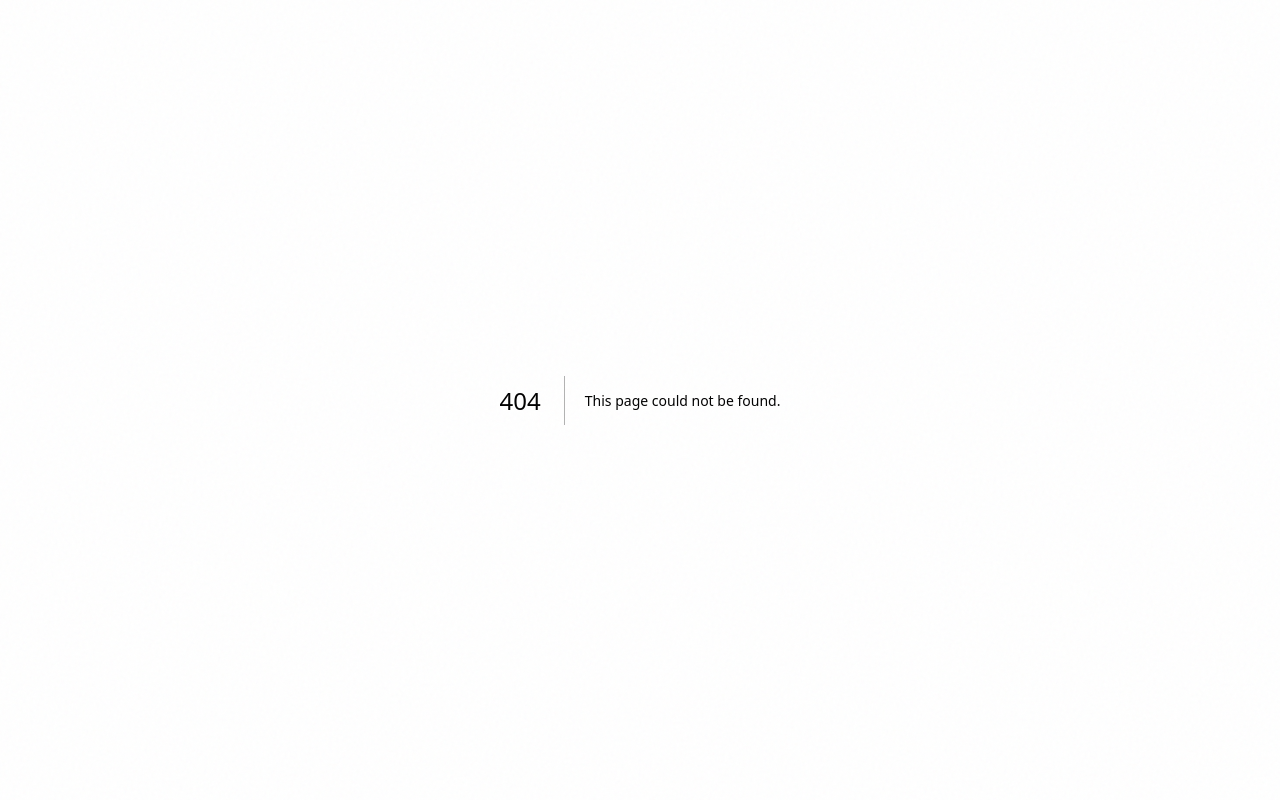
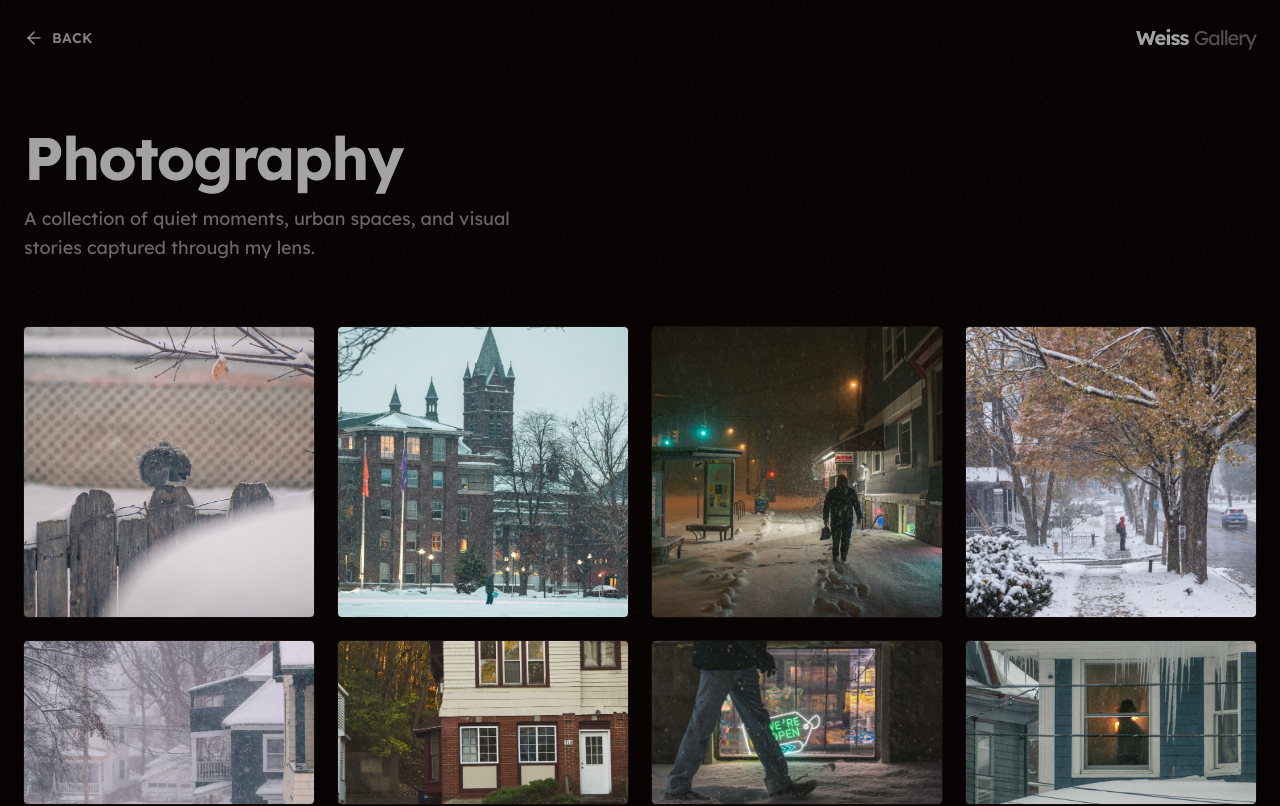
Before and after one commit to sahilbhagat30/Portfolio-Web-Site, a Next.js app: page /photography in a window 1280 px wide. Before the commit this address had no page. Shown: the top 806 px of the page. Built offline with nearby package versions, Linux system fonts and the light colour scheme.

Commit message:
feat: create dedicated photography gallery page based on felix weiss inspiration

```diff
--- /dev/null
+++ b/src/app/photography/PhotographyClient.tsx
@@ -0,0 +1,105 @@
+"use client";
+
+import { useState } from "react";
+import { motion, AnimatePresence } from "framer-motion";
+import { X, ZoomIn } from "lucide-react";
+import Image from "next/image";
+import { PhotoData } from "@/utils/getPhotos";
+
+export default function PhotographyClient({ photos }: { photos: PhotoData[] }) {
+  const [lightboxSrc, setLightboxSrc] = useState<string | null>(null);
+  const [lightboxAlt, setLightboxAlt] = useState("");
+
+  return (
+    <>
+      <section className="px-6 pb-32 max-w-7xl mx-auto">
+        <motion.div
+          initial={{ opacity: 0 }}
+          animate={{ opacity: 1 }}
+          transition={{ duration: 1, delay: 0.2 }}
+          className="columns-1 sm:columns-2 md:columns-3 lg:columns-4 gap-6 space-y-6"
+        >
+          {photos.map((photo, i) => (
+            <motion.div
+              key={i}
+              initial={{ opacity: 0, y: 20 }}
+              whileInView={{ opacity: 1, y: 0 }}
+              viewport={{ once: true, margin: "0px 0px -50px 0px" }}
+              transition={{ duration: 0.5, delay: (i % 4) * 0.1 }}
+              className="relative overflow-hidden group cursor-pointer rounded-sm"
+              style={{ background: "rgba(255,255,255,0.02)", outline: "1px solid rgba(255,255,255,0.05)" }}
+              onClick={() => {
+                setLightboxSrc(photo.src);
+                setLightboxAlt(photo.alt);
+              }}
+            >
+              <div
+                className="relative w-full overflow-hidden"
+                style={{ aspectRatio: photo.span === 'tall' ? '3/4' : photo.span === 'wide' ? '16/9' : '1/1' }}
+              >
+                <Image
+                  src={photo.src}
+                  alt={photo.alt}
+                  fill
+                  sizes="(max-width: 640px) 100vw, (max-width: 768px) 50vw, (max-width: 1024px) 33vw, 25vw"
+                  className="object-cover transition-all duration-700 ease-out group-hover:scale-105 group-hover:brightness-110"
+                  quality={85}
+                />
+              </div>
+              <div className="absolute inset-0 flex flex-col items-center justify-center opacity-0 group-hover:opacity-100 transition-opacity duration-300 z-10 pointer-events-none bg-black/20">
+                <ZoomIn size={32} className="text-white drop-shadow-lg" />
+              </div>
+            </motion.div>
+          ))}
+        </motion.div>
+      </section>
+
+      {/* Lightbox */}
+      <AnimatePresence>
+        {lightboxSrc && (
+          <motion.div
+            initial={{ opacity: 0 }}
+            animate={{ opacity: 1 }}
+            exit={{ opacity: 0 }}
+            transition={{ duration: 0.25 }}
+            className="fixed inset-0 z-[100] bg-[#060000]/95 backdrop-blur-sm flex items-center justify-center p-4 md:p-8"
+            onClick={() => setLightboxSrc(null)}
+          >
+            <motion.button
+              initial={{ opacity: 0, scale: 0.8 }}
+              animate={{ opacity: 1, scale: 1 }}
+              className="absolute top-6 right-6 z-50 text-white/50 hover:text-white transition-colors bg-white/10 p-2 rounded-full backdrop-blur-md"
+              onClick={() => setLightboxSrc(null)}
+              aria-label="Close lightbox"
+            >
+              <X size={24} />
+            </motion.button>
+
+            <motion.div
+              initial={{ opacity: 0, scale: 0.95 }}
+              animate={{ opacity: 1, scale: 1 }}
+              exit={{ opacity: 0, scale: 0.95 }}
+              transition={{ duration: 0.3, ease: [0.22, 1, 0.36, 1] }}
+              className="relative w-full max-w-6xl max-h-[90vh] flex flex-col items-center"
+              onClick={(e) => e.stopPropagation()}
+            >
+              <div className="relative w-full h-[85vh]">
+                <Image
+                  src={lightboxSrc}
+                  alt={lightboxAlt}
+                  fill
+                  className="object-contain drop-shadow-2xl"
+                  sizes="100vw"
+                  quality={100}
+                />
+              </div>
+              {lightboxAlt && (
+                <p className="mt-4 text-white/40 text-sm tracking-wide">{lightboxAlt}</p>
+              )}
+            </motion.div>
+          </motion.div>
+        )}
+      </AnimatePresence>
+    </>
+  );
+}
--- /dev/null
+++ b/src/app/photography/page.tsx
@@ -0,0 +1,41 @@
+import { ArrowLeft } from "lucide-react";
+import Link from "next/link";
+import { getPhotos } from "@/utils/getPhotos";
+import PhotographyClient from "./PhotographyClient";
+
+export default function PhotographyPage() {
+  const photos = getPhotos();
+
+  return (
+    <main className="min-h-screen bg-[var(--background)] text-[var(--foreground)] selection:bg-white/20 selection:text-white">
+      {/* Navbar */}
+      <nav className="fixed top-0 left-0 w-full z-50 px-6 py-6 flex items-center justify-between pointer-events-none">
+        <div className="max-w-7xl mx-auto w-full flex items-center justify-between pointer-events-auto">
+          <Link href="/#photography" className="group flex items-center gap-2 text-white/50 hover:text-white transition-colors">
+            <ArrowLeft size={20} className="group-hover:-translate-x-1 transition-transform" />
+            <span className="text-sm font-semibold tracking-wide uppercase">Back</span>
+          </Link>
+          <div className="font-bold tracking-tighter text-xl">
+            Weiss <span className="text-white/30 font-normal">Gallery</span>
+          </div>
+        </div>
+      </nav>
+
+      {/* Header */}
+      <section className="pt-32 pb-16 px-6 max-w-7xl mx-auto">
+        <h1
+          className="text-4xl md:text-6xl font-bold tracking-tight mb-4"
+          style={{ letterSpacing: "-0.03em" }}
+        >
+          Photography
+        </h1>
+        <p className="text-white/40 max-w-lg text-lg leading-relaxed">
+          A collection of quiet moments, urban spaces, and visual stories captured through my lens.
+        </p>
+      </section>
+
+      {/* Interactive Gallery Component */}
+      <PhotographyClient photos={photos} />
+    </main>
+  );
+}
--- a/src/components/Photography.tsx
+++ b/src/components/Photography.tsx
@@ -1,10 +1,9 @@
 "use client";
 
-import { useState } from "react";
-import { motion, AnimatePresence } from "framer-motion";
-import { X, ZoomIn } from "lucide-react";
+import { motion } from "framer-motion";
+import { ArrowRight, ZoomIn } from "lucide-react";
 import Image from "next/image";
-
+import Link from "next/link";
 import { PhotoData } from "@/utils/getPhotos";
 
 export default function Photography({
@@ -12,10 +11,6 @@ export default function Photography({
 }: {
   initialPhotos?: PhotoData[];
 }) {
-  const [lightboxSrc, setLightboxSrc] = useState<string | null>(null);
-  const [lightboxAlt, setLightboxAlt] = useState("");
-
-  // Use all photos in a single row
   const row = initialPhotos;
 
   return (
@@ -78,6 +73,9 @@ export default function Photography({
               When I&apos;m not pushing pixels or writing code, you can find me exploring the world, chasing experiences, and capturing moments through my lens.
             </p>
           </div>
+          <Link href="/photography" className="shrink-0 mt-4 md:mt-0 flex items-center gap-2 px-6 py-3 rounded-full text-sm font-semibold bg-white/5 hover:bg-white/10 border border-white/10 transition-colors">
+            View Full Gallery <ArrowRight size={16} />
+          </Link>
         </motion.div>
       </div>
 
@@ -87,14 +85,11 @@ export default function Photography({
         {row.length > 0 && (
           <div className="flex w-max gap-4 marquee-left">
             {[...row, ...row].map((photo, i) => (
-              <div
+              <Link
+                href="/photography"
                 key={i}
-                className="w-[225px] h-[400px] md:w-[270px] md:h-[480px] relative overflow-hidden rounded-sm shrink-0 group cursor-pointer"
+                className="w-[225px] h-[400px] md:w-[270px] md:h-[480px] relative overflow-hidden rounded-sm shrink-0 group cursor-pointer block"
                 style={{ background: "rgba(255,255,255,0.04)", border: "4px solid rgba(234,230,225,0.15)", outline: "1px solid rgba(234,230,225,0.4)", outlineOffset: "-4px" }}
-                onClick={() => {
-                  setLightboxSrc(photo.src);
-                  setLightboxAlt(photo.alt);
-                }}
               >
                 <Image
                   src={photo.src}
@@ -108,56 +103,11 @@ export default function Photography({
                 <div className="absolute inset-0 flex flex-col items-center justify-center opacity-0 group-hover:opacity-100 transition-opacity duration-300 z-10 pointer-events-none">
                   <ZoomIn size={32} className="text-white drop-shadow-lg" />
                 </div>
-              </div>
+              </Link>
             ))}
           </div>
         )}
       </div>
-
-      {/* ── Lightbox ── */}
-      <AnimatePresence>
-        {lightboxSrc && (
-          <motion.div
-            initial={{ opacity: 0 }}
-            animate={{ opacity: 1 }}
-            exit={{ opacity: 0 }}
-            transition={{ duration: 0.25 }}
-            className="fixed inset-0 z-[100] bg-[#060000]/95 flex items-center justify-center p-6"
-            onClick={() => setLightboxSrc(null)}
-          >
-            <motion.button
-              initial={{ opacity: 0, scale: 0.8 }}
-              animate={{ opacity: 1, scale: 1 }}
-              className="absolute top-6 right-6 text-white/60 hover:text-white transition-colors"
-              onClick={() => setLightboxSrc(null)}
-              aria-label="Close lightbox"
-            >
-              <X size={28} />
-            </motion.button>
-
-            <motion.div
-              initial={{ opacity: 0, scale: 0.92 }}
-              animate={{ opacity: 1, scale: 1 }}
-              exit={{ opacity: 0, scale: 0.92 }}
-              transition={{ duration: 0.3, ease: [0.22, 1, 0.36, 1] }}
-              className="relative max-w-5xl w-full max-h-[85vh] flex flex-col items-center"
-              onClick={(e) => e.stopPropagation()}
-            >
-              <div className="relative w-full h-[80vh]">
-                <Image
-                  src={lightboxSrc}
-                  alt={lightboxAlt}
-                  fill
-                  className="object-contain rounded-2xl shadow-2xl"
-                  sizes="100vw"
-                  quality={100}
-                />
-              </div>
-              <p className="mt-4 text-white/40 text-sm text-center">{lightboxAlt}</p>
-            </motion.div>
-          </motion.div>
-        )}
-      </AnimatePresence>
     </section>
   );
 }
```
